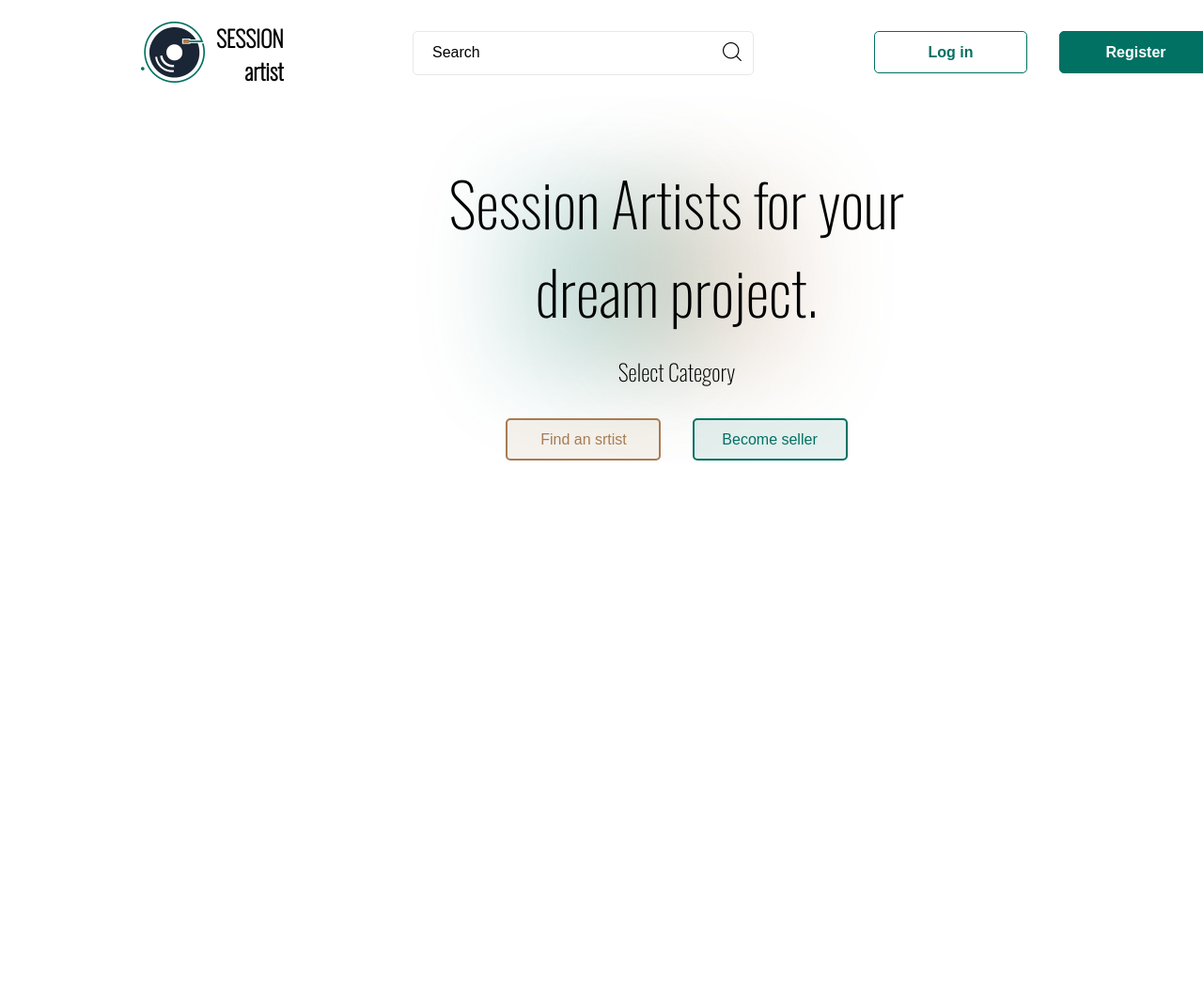
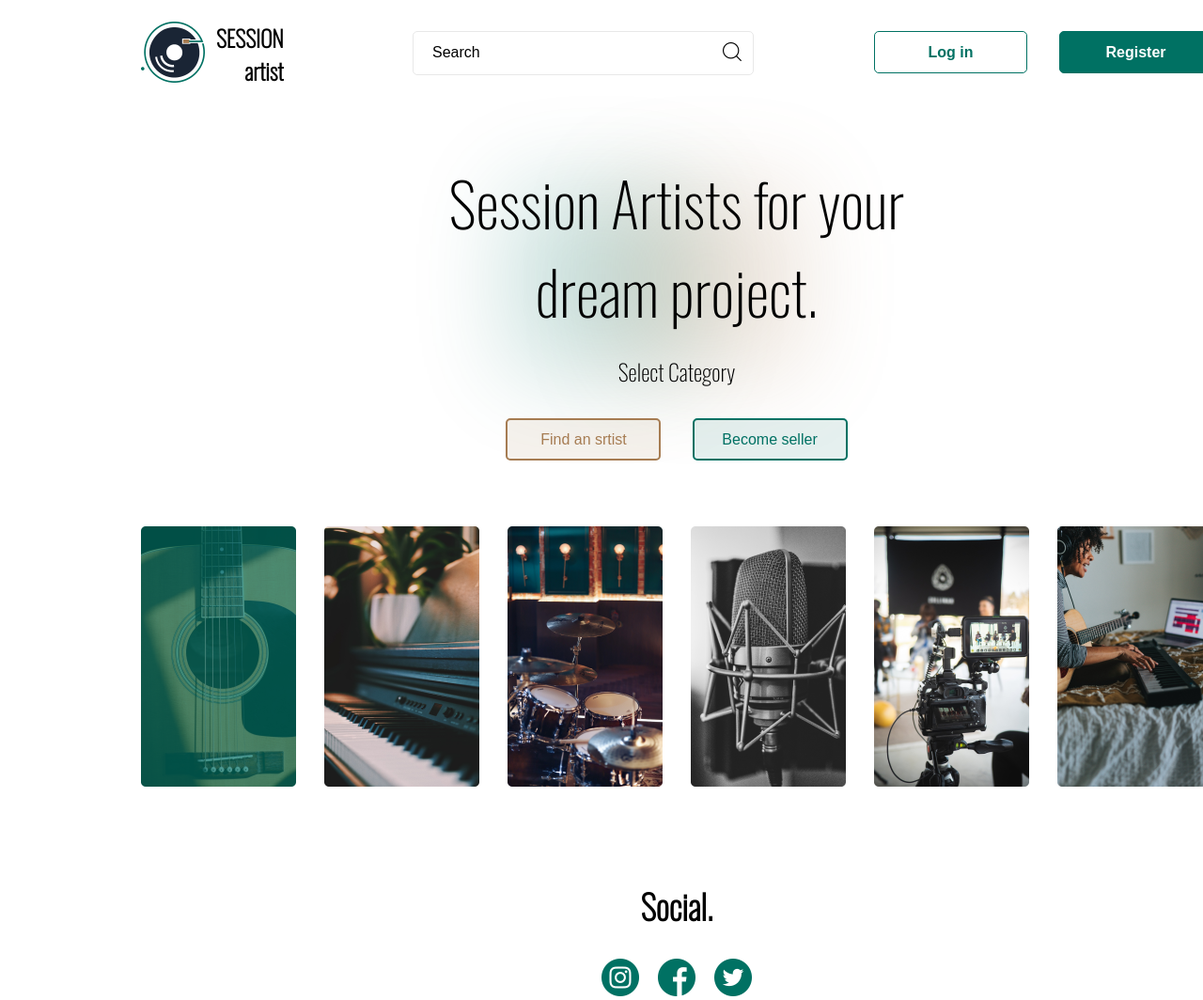
Before and after one commit to AlexPal005/SessionArtist, a website: page index.html in a window 1280 px wide. Shown: the top 1064 px of the page at 94% size. Before the commit the page ends 800 px from the top, so only its background shows below. Drawn offline with nearby package versions, Linux system fonts and the light colour scheme.

Commit message:
add cards and social

```diff
--- /dev/null
+++ b/css/cards.css
@@ -0,0 +1,10 @@
+.cards{
+    display: grid;
+    grid-template-columns: repeat(6 , 165px);
+    grid-gap: 30px;
+    margin-top: 70px;
+}
+.cards > img{
+    width: 165px;
+    height: 277px;
+}
--- /dev/null
+++ b/css/social.css
@@ -0,0 +1,22 @@
+.social{
+    margin-top: 100px;
+    width: 100%;
+}
+.social > h1{
+    text-align: center;
+    font-size: 36px;
+    font-family: 'Oswald', sans-serif;
+    font-weight: bold;
+}
+.socialLinksImg{
+    display: grid;
+    grid-template-columns: repeat(3, 40px);
+    grid-gap: 20px;
+    width: 160px;
+    margin: 30px auto 0;
+
+}
+.socialLinksImg img{
+    width: 40px;
+    height: 40px;
+}
--- a/index.html
+++ b/index.html
@@ -6,10 +6,12 @@
           content="width=device-width, user-scalable=no, initial-scale=1.0, maximum-scale=1.0, minimum-scale=1.0">
     <meta http-equiv="X-UA-Compatible" content="ie=edge">
     <!--Fav icon-->
-    <link rel="shortcut icon" href="Media/favIcon.png" type="image/png">
+    <link rel="shortcut icon" href="media/favIcon.png" type="image/png">
     <!--Main styles-->
     <link type = "text/css" rel = "stylesheet" href = "css/header.css">
     <link type = "text/css" rel = "stylesheet" href = "css/textContent.css">
+    <link type = "text/css" rel = "stylesheet" href = "css/cards.css">
+    <link type = "text/css" rel = "stylesheet" href = "css/social.css">
    <!--Google font-->
     <link rel="preconnect" href="https://fonts.googleapis.com"><link rel="preconnect" href="https://fonts.gstatic.com" crossorigin>
     <link href="https://fonts.googleapis.com/css2?family=Oswald:wght@200&display=swap" rel="stylesheet">
@@ -21,12 +23,12 @@
     <!--Header-->
     <div class = "header">
         <div id = "logoBlock">
-            <img id = "imgIn" src = "Media/logo.png">
+            <img id = "imgIn" src = "media/logo.png">
             <p>SESSION<br> artist</p>
         </div>
         <div id = "blockSearch">
             <input type = "text" placeholder="Search">
-            <img src ="Media/searchIcon.png">
+            <img src ="media/searchIcon.png">
         </div>
         <div id = "blockButtonsRegister">
             <button>Log in</button>
@@ -47,6 +49,26 @@
             <button>Become seller</button>
         </div>
     </div>
+
+    <!--Cards-->
+    <div class = "cards">
+        <img src = "media/img1.png">
+        <img src = "media/img2.png">
+        <img src = "media/img3.png">
+        <img src = "media/img4.png">
+        <img src = "media/img5.png">
+        <img src = "media/img6.png">
+    </div>
+
+    <!--Social-->
+    <div class = "social">
+        <h1>Social.</h1>
+        <div class = "socialLinksImg">
+            <a href ="https://www.instagram.com/"><img src ="media/instagram.png"></a>
+            <a href ="https://www.facebook.com/"><img src ="media/facebook.png"></a>
+            <a href ="https://twitter.com/"><img src ="media/twitter.png"></a>
+        </div>
+    </div>
 </div>
 
 </body>
```
Also changed, not shown: media/facebook.png (added), media/favIcon.png (renamed from Media/favIcon.png), media/img1.png (added), media/img2.png (added), media/img3.png (added), media/img4.png (added), media/img5.png (added), media/img6.png (added), media/instagram.png (added), media/logo.png (renamed from Media/logo.png), media/searchIcon.png (renamed from Media/searchIcon.png), media/twitter.png (added).
